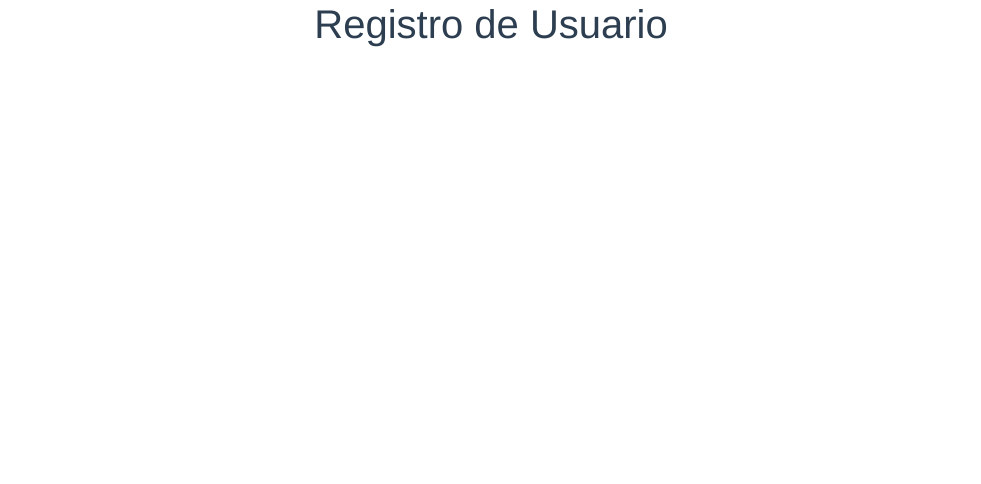
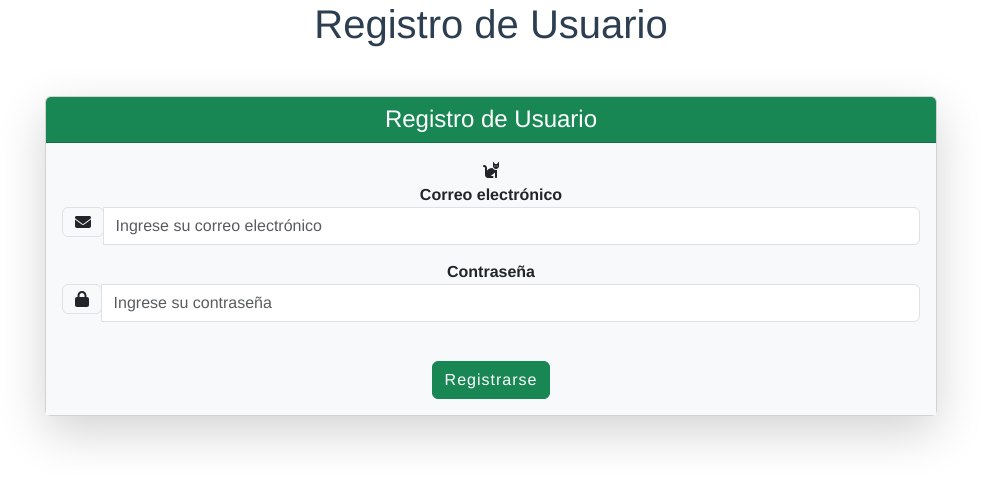
Before and after one commit to RochCX/M7adweb, a Vue app: page /register in a window 1280 px wide. Shown: the top 484 px of the page, without its empty margins (149-1130 px from the left). Built offline with nearby package versions, Linux system fonts and the light colour scheme.

Commit message:
intento de registro no completo, loggin optimizado

```diff
--- a/src/store/index.js
+++ b/src/store/index.js
@@ -1,5 +1,5 @@
 import { createStore } from 'vuex'
-let logCheck = localStorage.getItem('connect')
+let logCheck = JSON.parse(localStorage.getItem('connect'))
 
 export default createStore({
   state: {
@@ -16,7 +16,7 @@ export default createStore({
       state.conectado = true;
     },
     desloggear(state){
-      logCheck = localStorage.setItem('connect',false);
+      logCheck = JSON.parse(localStorage.setItem('connect',false));
       state.conectado = false;
     }
   },
--- a/src/views/RegisterView.vue
+++ b/src/views/RegisterView.vue
@@ -1,9 +1,112 @@
 <template>
   <h1>Registro de Usuario</h1>
+  <div class="container my-5">
+    <div class="card shadow-lg">
+      <div class="card-header bg-success text-white">
+        <h4 class="mb-0">Registro de Usuario</h4>
+      </div>
+      <div class="card-body bg-light">
+        <form>
+          <font-awesome-icon :icon="['fas', 'cat']" />
+          <div class="form-group">
+            <label for="email">Correo electrónico</label>
+            <div class="input-group">
+              <div class="input-group-prepend">
+                <span class="input-group-text"><font-awesome-icon :icon="['fa','fa-envelope']"/></span>
+              </div>
+              <input v-model="correoIngresado" type="email" class="form-control" id="email" placeholder="Ingrese su correo electrónico">
+            </div>
+          </div>
+          <div class="form-group">
+            <label for="password">Contraseña</label>
+            <div class="input-group">
+              <div class="input-group-prepend">
+                <span class="input-group-text"><font-awesome-icon :icon="['fa','fa-lock']"/></span>
+              </div>
+              <input v-model="passIngresado" type="password" class="form-control" id="password" placeholder="Ingrese su contraseña">
+            </div>
+          </div>
+          <button @click.prevent="dameDatos()" class="btn btn-success btn-block mt-4">Registrarse</button>
+        </form>
+      </div>
+    </div>
+  </div>
 </template>
 
 <script>
+// import {getAuth} from 'firebase/auth'
 
-export default {
-}
+// export default {
+//   data() {
+//     return {
+//       correoIngresado: "",
+//       passIngresado: "",
+//     }
+//   },
+//   methods:{
+//     dameDatos(){
+//       getAuth()
+//       .createUser({
+//         email: correoIngresado,
+//         emailVerified: true,
+//         password: passIngresado,
+//         photoURL: 'http://www.example.com/12345678/photo.png',
+//         disabled: false,
+//       })
+//       .then((userRecord) => {
+//         // See the UserRecord reference doc for the contents of userRecord.
+//         console.log('Successfully created new user:', userRecord.uid);
+//       })
+//       .catch((error) => {
+//         console.log('Error creating new user:', error);
+//       })
+//       console.log(this.correoIngresado, this.passIngresado)
+//     }
+//   }
+// }
 </script>
+
+<style>
+    body {
+      background-color: #fff;
+    }
+    .card {
+      width: 80%;
+      margin: 0 auto;
+      margin-top: 30px;
+      border: none;
+      box-shadow: 0px 1px 15px rgba(0, 0, 0, 0.2);
+    }
+    .card-header {
+      background-color: #28a745;
+      color: #fff;
+      text-align: center;
+      font-weight: bold;
+      border-bottom: none;
+      padding: 30px;
+    }
+    .card-header i {
+      font-size: 50px;
+    }
+    .card-body {
+      padding: 30px;
+    }
+    .form-group label {
+      font-weight: bold;
+    }
+    #email,
+    #password {
+      margin-bottom: 15px;
+    }
+    .btn {
+      background-color: #28a745;
+      border: none;
+      padding: 10px 20px;
+      font-weight: bold;
+      letter-spacing: 1px;
+      margin-top: 30px;
+    }
+    .btn:hover {
+      background-color: #218838;
+    }
+  </style>
```
